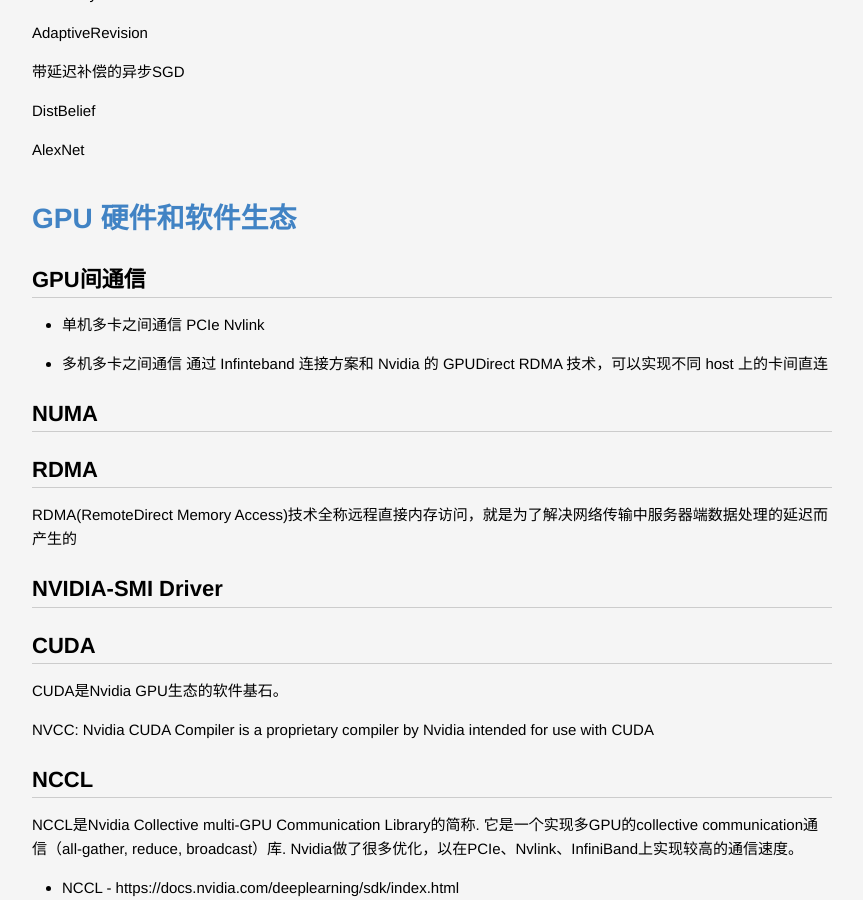
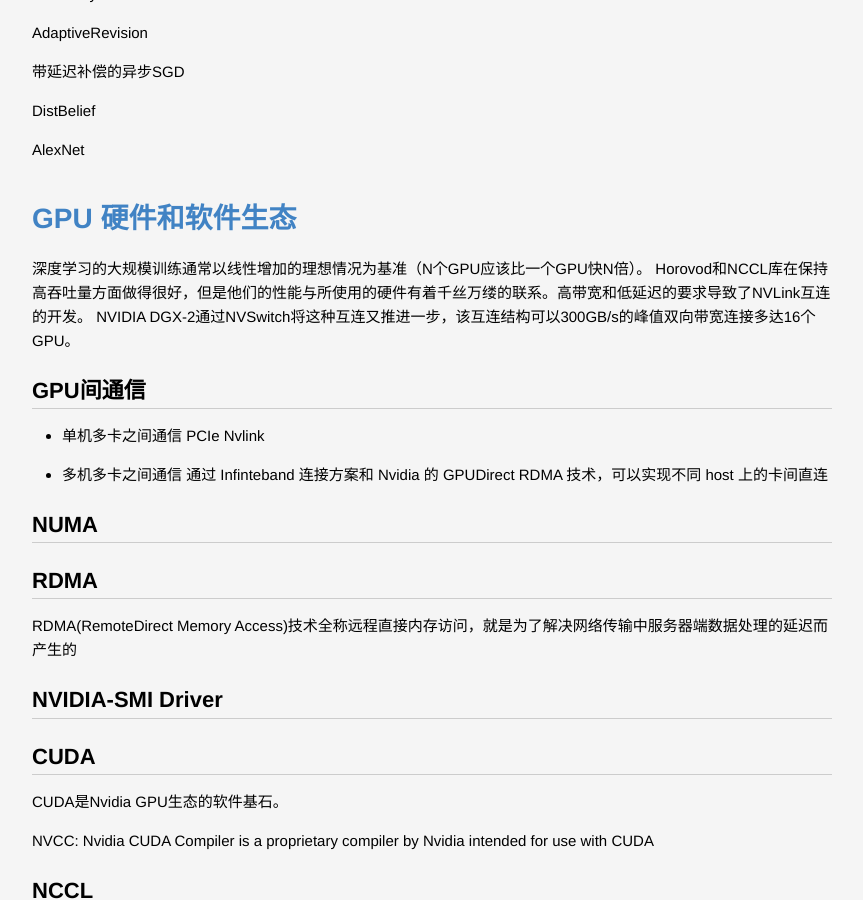
Before and after one commit to lucky521/blog, a Jekyll site: the page built from _posts/ml/2019-03-23-ML-Distributed.markdown, in a window 1280 px wide and 900 px high, scrolled down 5222 px. Shown: the whole window, without its empty margins (208-1071 px from the left). Built offline with Jekyll 4.4.1, drawn with Linux system fonts in a browser that asks for light colours.

Commit message:
Update 2019-03-23-ML-Distributed.markdown

```diff
--- a/_posts/ml/2019-03-23-ML-Distributed.markdown
+++ b/_posts/ml/2019-03-23-ML-Distributed.markdown
@@ -194,6 +194,8 @@
 
 # GPU 硬件和软件生态
 
+深度学习的大规模训练通常以线性增加的理想情况为基准（N个GPU应该比一个GPU快N倍）。 Horovod和NCCL库在保持高吞吐量方面做得很好，但是他们的性能与所使用的硬件有着千丝万缕的联系。高带宽和低延迟的要求导致了NVLink互连的开发。 NVIDIA DGX-2通过NVSwitch将这种互连又推进一步，该互连结构可以300GB/s的峰值双向带宽连接多达16个GPU。
+
 ## GPU间通信
 
 - 单机多卡之间通信
```
